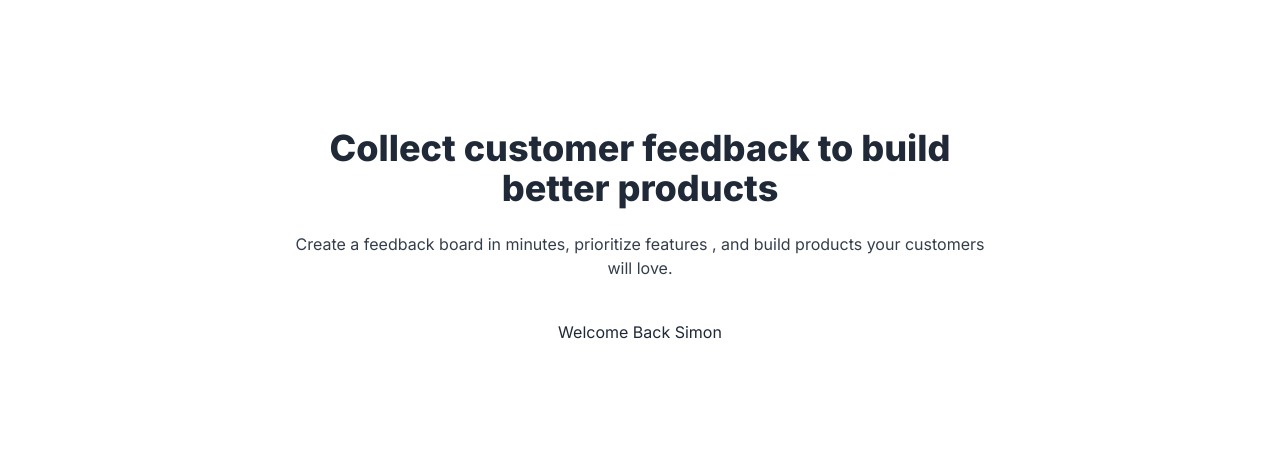
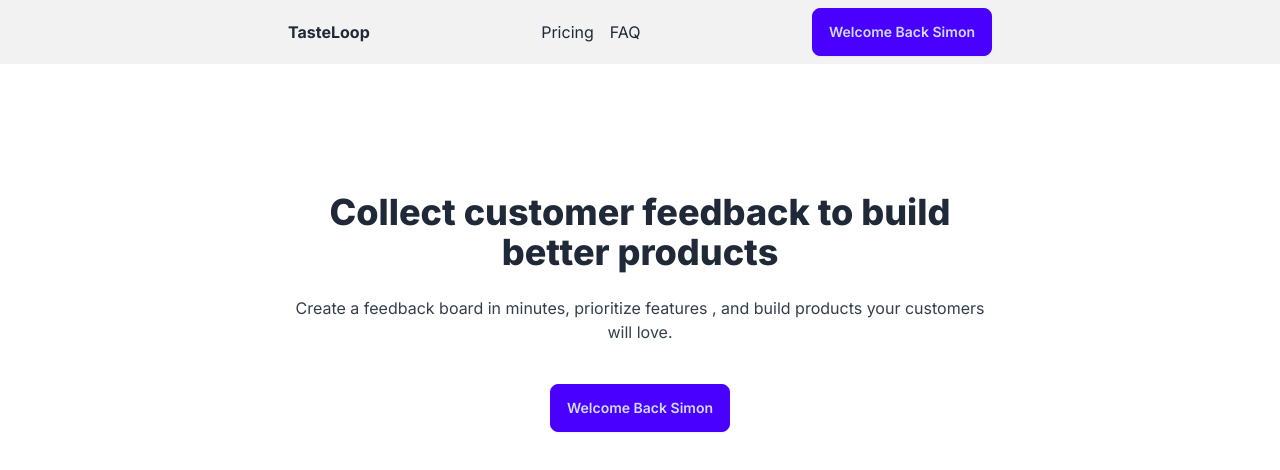
Before and after one commit to SimonSadhu/codefast-1stsaas, a Next.js app: page / in a window 1280 px wide. Shown: the top 470 px of the page. Built offline with nearby package versions, Linux system fonts and the light colour scheme.

Commit message:
Created first two sections, menu and hero section

```diff
--- a/app/layout.js
+++ b/app/layout.js
@@ -10,11 +10,8 @@
 
 export default function RootLayout({ children }) {
   return (
-    <html lang="en">
-      <body className={inter.className}>
-        <p></p>
-        {children}
-      </body>
+    <html lang="en" data-theme="light">
+      <body className={inter.className}>{children}</body>
     </html>
   );
 }
--- a/app/page.js
+++ b/app/page.js
@@ -5,6 +5,18 @@
   const name = "Simon";
   return (
     <main>
+      <section className="bg-base-200">
+        <div className="max-w-3xl mx-auto  flex justify-between items-center px-8 py-2">
+          <div className="font-bold">TasteLoop</div>
+          <div className="space-x-4 max-md:hidden">
+            <a className="link link-hover">Pricing</a>
+            <a className="link link-hover">FAQ</a>
+          </div>
+          <div>
+            <ButtonLogin isLoggedIn={isLoggedIn} name={name} />
+          </div>
+        </div>
+      </section>
       <section className="text-center py-32 px-8 max-w-3xl mx-auto ">
         <h1 className="text-4xl font-extrabold mb-6 ">
           Collect customer feedback to build better products
--- a/components/ButtonLogin.js
+++ b/components/ButtonLogin.js
@@ -2,7 +2,11 @@
 
 const ButtonLogin = ({ isLoggedIn, name }) => {
   if (isLoggedIn) {
-    return <Link href="/dashboard">Welcome Back {name}</Link>;
+    return (
+      <Link href="/dashboard" className="btn btn-primary">
+        Welcome Back {name}
+      </Link>
+    );
   }
   return <button>Login</button>;
 };
--- a/tailwind.config.js
+++ b/tailwind.config.js
@@ -15,4 +15,7 @@
     },
   },
   plugins: [require("daisyui")],
+  daisyui: {
+    themes: ["light", "dark", "cupcake"],
+  },
 };
```
